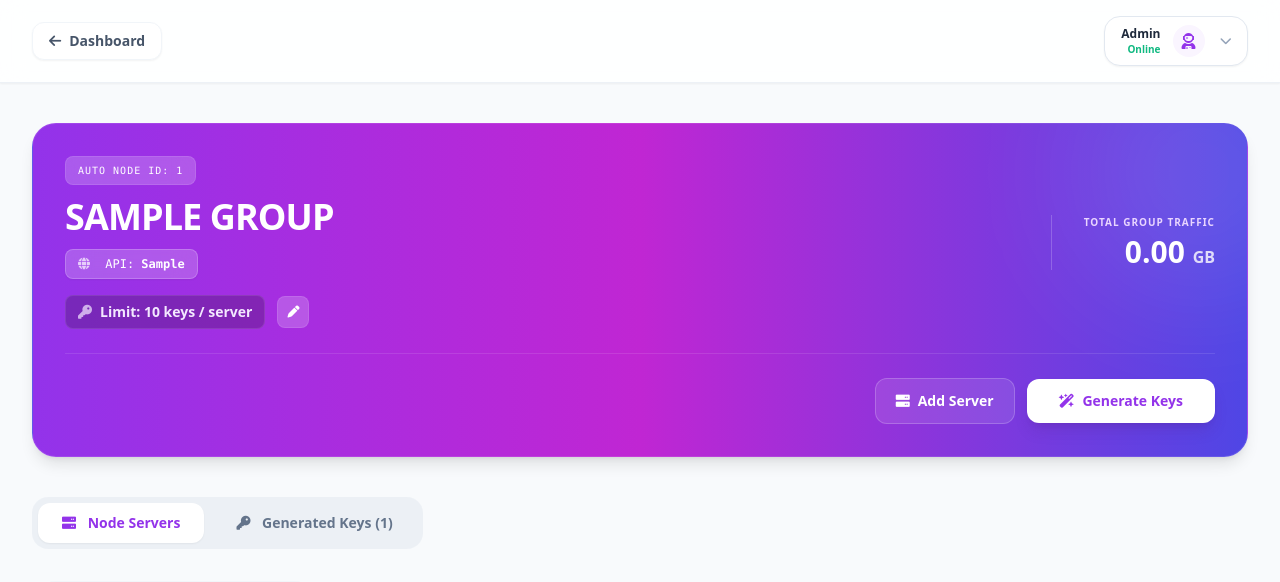
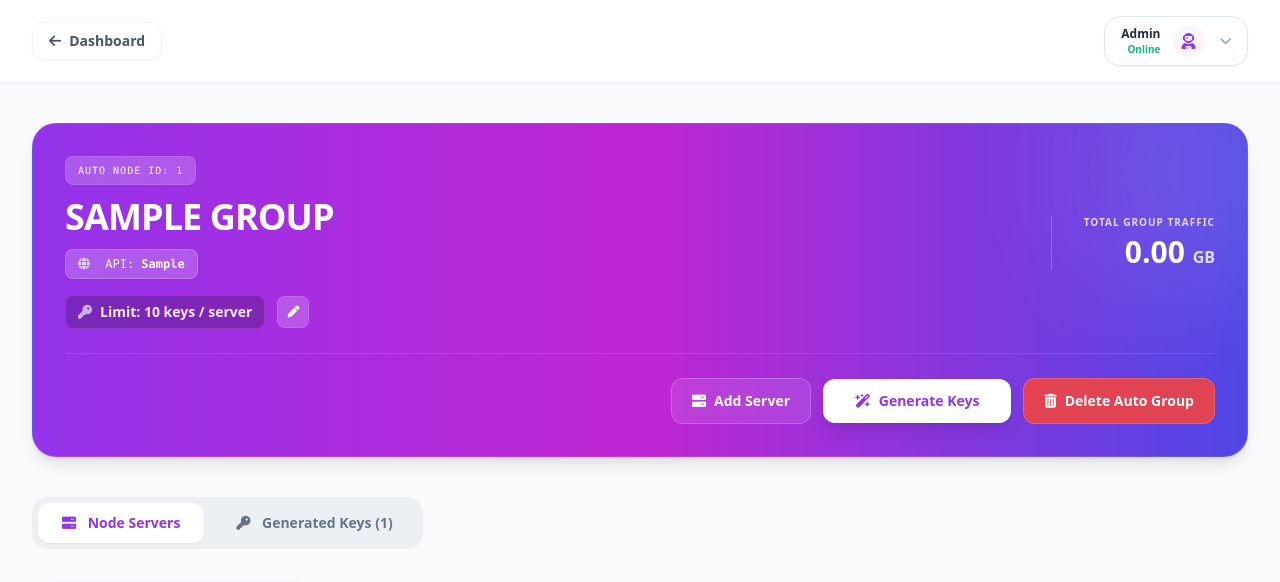
Before and after one commit to chitaw2000/PanelMaster_6, a Flask app: template templates/group.html in a window 1280 px wide. Shown: the top 582 px of the page. Run offline with Flask 3, Linux system fonts and the light colour scheme; the visitor is signed in with stand-in values (Sample User, id 1); the template is opened without the code that fills it: most values are stand-ins (such as "Sample title", 1, 10 or a date in 2020); parts of the project's set-up code (start-up, migrations or seed data) failed here and were passed over; some libraries are stand-ins or nearby versions.

Commit message:
Add typed double-confirm delete action to auto group page.
Expose an explicit Delete Auto Group button in group view and require typing the group ID plus final confirmation before destructive removal.

Made-with: Cursor

```diff
--- a/templates/group.html
+++ b/templates/group.html
@@ -80,6 +80,11 @@
             <button onclick="document.getElementById('addUserModal').classList.remove('hidden')" class="w-full sm:w-auto bg-white text-purple-600 hover:bg-purple-50 px-8 py-3 rounded-xl text-sm font-black transition justify-center flex items-center shadow-lg shadow-purple-900/20 hover:-translate-y-0.5">
                 <i class="fa-solid fa-wand-magic-sparkles mr-2"></i> Generate Keys
             </button>
+            <form action="/delete_auto_group/{{ group_id }}" method="POST" onsubmit="return confirmDeleteGroupById('{{ group_id }}');" class="w-full sm:w-auto m-0">
+                <button type="submit" class="w-full bg-red-500/90 hover:bg-red-600 text-white px-5 py-3 rounded-xl text-sm font-black transition flex items-center justify-center border border-red-300/30">
+                    <i class="fa-solid fa-trash-can mr-2"></i> Delete Auto Group
+                </button>
+            </form>
         </div>
     </div>
 
@@ -623,6 +628,16 @@ function updateBulkUI() {
     }
 }
 
+function confirmDeleteGroupById(groupId) {
+    const typed = prompt(`Type Auto Group ID to delete:\n${groupId}`);
+    if (typed === null) return false;
+    if ((typed || '').trim().toLowerCase() !== String(groupId || '').trim().toLowerCase()) {
+        alert('Auto Group ID does not match. Delete cancelled.');
+        return false;
+    }
+    return confirm(`Final confirm: delete Auto Group [${groupId}]?`);
+}
+
 function switchGroupTab(tab) {
     ['servers','keys'].forEach(t => {
         document.getElementById('group-tab-'+t).classList.add('hidden');
```
